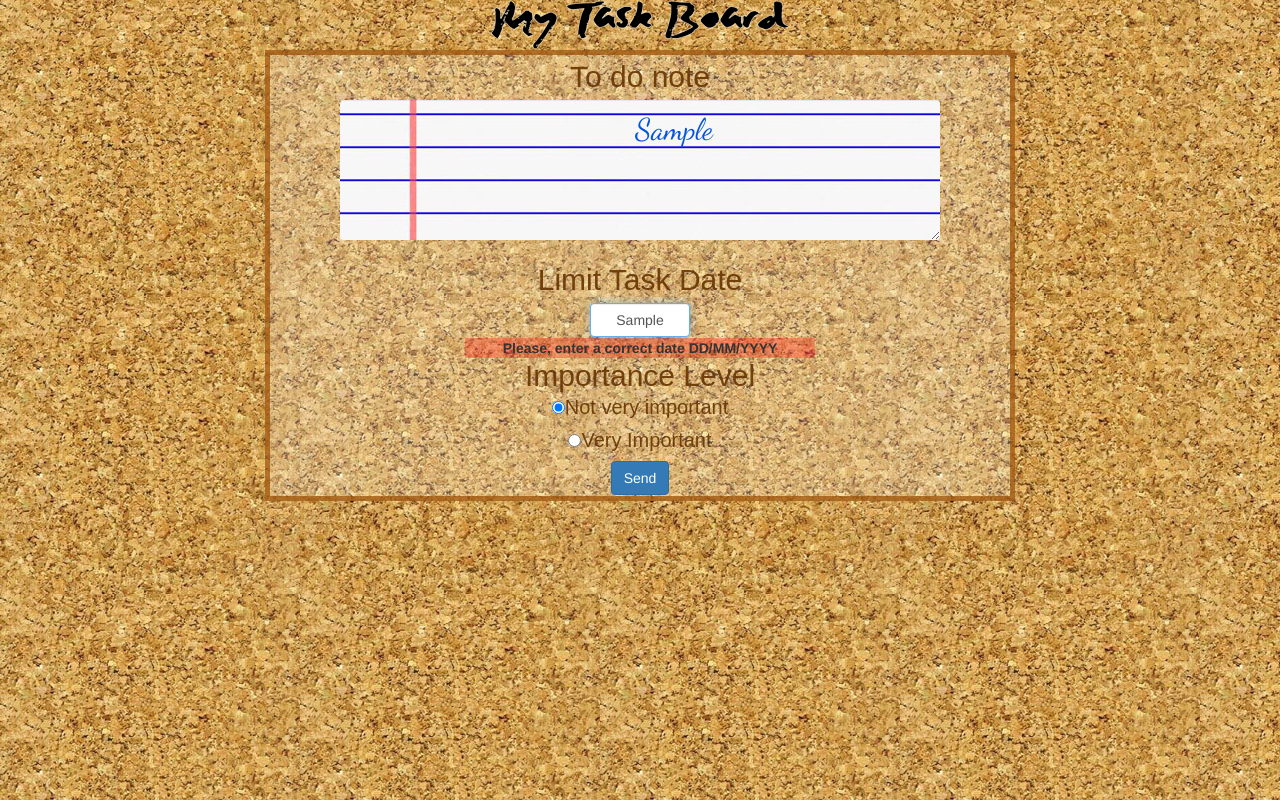
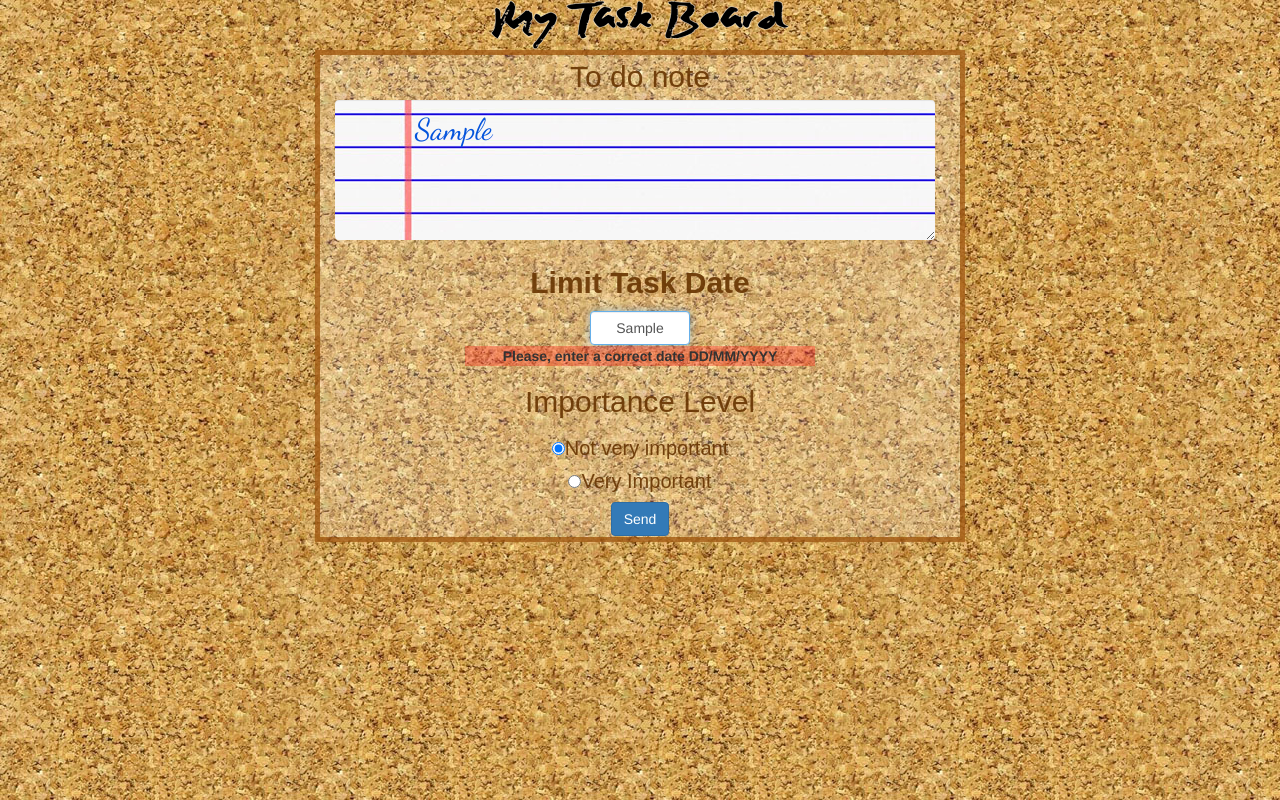
Before and after one commit to JB-Programmer/my-task-board-exercise, a plain HTML site: page index.html in a window 1280 px wide. Both pictures are taken after typing "Sample", "Sample" into the empty fields and a click on the button "Send". Drawn offline with nearby package versions, Linux system fonts and the light colour scheme.

Commit message:
Minimizing css and html code

```diff
--- a/css/main.css
+++ b/css/main.css
@@ -6,7 +6,7 @@
 #theForm {
     background-color: rgba(255, 255, 255, 0.2);
     border: 5px solid rgba(153, 76, 0, 0.7);
-    width: 750px;
+    width: 650px;
 }
 
 body {
@@ -14,6 +14,10 @@ body {
     background-repeat: repeat;
 }
 
+.need-centered {
+    text-align:center;
+    margin: 1px auto;
+}
 
 #inputText {
     height: 140px;
@@ -29,13 +33,18 @@ body {
     padding-left: 80px;
 }
 
-#divMyButton , #inputText, #dateBox, #title, #dateError, #inputBox, #noteError, #divDetailsBox, h3, #divDateBox {
-    margin: 1px auto;
-    text-align: center;
-}
 
 #dateBox {
     width: 100px;
+}
+
+
+.error {
+    background: rgba(255, 0, 0, 0.3);
+    font-weight: 700;
+    visibility: hidden;
+    width: 350px;
+    text-align: center;
 }
 
 
@@ -95,24 +104,17 @@ body {
     text-align: right;
 }
 
-.error {
-    background: rgba(255, 0, 0, 0.3);
-    font-weight: 700;
-    visibility: hidden;
-    width: 350px;
-    text-align: center;
-}
 
 .deleting {
     transition: opacity 1s;
 }
 
-@keyframes example {
+@keyframes beforeDeletingFromHTML {
     from {opacity: 1;}
     to {opacity: 0;}
 }
 
 .deletingNOW {
-    animation-name: example;
+    animation-name: beforeDeletingFromHTML;
     animation-duration: 1s;
 }
--- a/index.html
+++ b/index.html
@@ -24,40 +24,40 @@
 </head>
 
 <body>
-    <div class="container">
-        <div class="row">
-            <header>
-                    <img src="img/title.png" class="img-responsive center-block" alt="my_task_board">
-            </header>
+    <header>
+        <div class="container">
+            <div class="row">
+                        <img src="img/title.png" class="img-responsive center-block" alt="my_task_board">
+            </div>
         </div>
-    </div>
+    </header>
 
-    <form novalidate>
-
-        <div class="container" id="theForm">
+    <div class="container" id="theForm">
+        <form novalidate>
                 <div class="form-row">
-                        <div id="title" class="brownText">To do note</div>
-                        <div  class="col-7" id="inputBox">
+                    <div  class="col-3 form-group need-centered">
+                            <p id="title" class="brownText need-centered">To do note</p>
                             <textarea name="textInput" class="form-control" id="inputText" placeholder="What do you have to do?" required></textarea>
-                            <div class="error" id = "noteError">Please, enter a note</div>
-                        </div>
+                            <div class="error need-centered" id = "noteError">Please, enter a note</div>
+                    </div>
                 </div>
 
-                <div class="form-row">
-                    <div  class="col-3 form-group" id="divDateBox">
-                        <label for="dateBox" class="form-check"><h3 class="brownText">Limit Task Date</h3></label>
+                <div class="form-row need-centered">
+                    <div  class="form-group" id="divDateBox">
+                        <label for="dateBox" class="form-check brownText">Limit Task Date</label>
                 <!--I didnt use type="date" because that automatically doesnt allow letters and invalid days, months or years numbers -->
-                        <input id="dateBox" type="text" name="dateBox" class="dateBoxx form-control form-control-lg"  placeholder="dd/mm/yyyy">
-                        <div class="error" id = "dateError" required>Please, enter a correct date DD/MM/YYYY</div>
+                        <input id="dateBox" type="text" name="dateBox" class="dateBoxx form-control form-control-lg need-centered"  placeholder="dd/mm/yyyy" required>
+                        <p class="error need-centered" id = "dateError">Please, enter a correct date DD/MM/YYYY</p>
                      </div>
                 </div>
 
-                <div class="form-row form-check" id="divDetailsBox">
-                        <h3 id="importanceLevel" class="brownText">Importance Level</h3>
+                <div class="need-centered" id="divDetailsBox">
+                        <p id="importanceLevel" class="brownText">Importance Level</p>
+                    <div class="form-check">
                         <label for="normalImp" class="form-check-label brownText smallerText">
-                                <input id="normalImp" type="radio" value="Not very important" name="importance" class="mx-auto" checked="checked">Not very important
+                        <input id="normalImp" type="radio" value="Not very important" name="importance" class="mx-auto" checked="checked">Not very important
                         </label>
-
+                    </div>
                     <div class="form-check">
                         <label for="veryImp" class="form-check-label brownText smallerText">
                                 <input id="veryImp" type="radio" value="Very Important" name="importance" class="mx-auto">Very Important
@@ -66,19 +66,16 @@
                 </div>
 
 
-                <div class="form-row align-items-center" id="divMyButton">
-                    <div class="col-auto">
+                <div class="form-row need-centered" id="divMyButton">
                     <button class="btn btn-primary" id="mybutton">Send</button>
                 </div>
-                </div>
-            </div>
 
-    </form>
+        </form>
+    </div>
+
 
     <div class="container" id="postitList">
     </div>
-
-
 
 
 
--- a/javascript/script.js
+++ b/javascript/script.js
@@ -6,7 +6,7 @@ var mybutton = document.getElementById("mybutton");   //Button
 var notValidDateSpan = document.getElementById("dateError");    //Space for the dateError
 var notValidNote = document.getElementById("noteError");    //Space for the note error
 
-var postitPlace = document.getElementById("postitList"); //Space for the Post It
+var postitPlace = document.getElementById("postitList"); //Space in the HTML for the Post It
 
 
 //Valid Regex DD/MM/YYYY
@@ -27,7 +27,6 @@ var Note = function (noteText, noteDate, importance_level, idVirtual) {
     this.importance_level = importance_level;
     this.idVirtual = idVirtual;
 };
-
 
 
 function dateValidation(date) {
@@ -139,10 +138,13 @@ function resetForm() {
 var idDeleted;
 var postItToDelete;
 function removePostIt() {
+    "use Strict"
     //Detect and save the ID of the clicked parent Element
     idDeleted = this.parentElement.getAttribute("id");
     postItToDelete = document.getElementById(idDeleted);
+    //Animation to hide through opacity
     postItToDelete.className += " deletingNOW";
+    //Function that remove the div from the HTML, with a delay =  duration of the animation
     setTimeout(removeElement, 1000);
     function removeElement() {
         postItToDelete.parentElement.removeChild(postItToDelete);
@@ -151,7 +153,7 @@ function removePostIt() {
 
 //Removing the object from the array
 function removeFromArray() {
-    'use strict';
+    "use strict";
     var j;
     for (j = 0; j < noteArray.length; j += 1) {  //I need to find which position in array ocuppies the postIt removed. (id of the div = idVirtualproperty);
         if (noteArray[j].idVirtual == idDeleted) {
@@ -159,18 +161,21 @@ function removeFromArray() {
             noteArray.splice(j, 1);
         }
     }
-    saveToLocalStorage(noteArray);
+    saveToLocalStorage(noteArray); //EXPLICAR POR QUE ALMACENO TODO Y NO UNA A UNA
 }
+
+
 
 //Save notes in Local Storage
 var lastSessionNoteArrayString;
 function saveToLocalStorage(a) {
     lastSessionNoteArrayString = JSON.stringify(a);
     localStorage.setItem("lastSessionNoteArrayJSON", lastSessionNoteArrayString);
-    return a;
 }
 
-//Get notes from Local Storage
+
+
+//Get notes from Local Storage. I decided to save it in an unique string, and not each note in a different string so as to preserve the order when I send them to the HTML and when I add new not after getting the last notes from the HTML.
 var lastNoteArrayString;
 var lastNoteArrayParse;
 var lastIdNo;
```
Also changed, not shown: 1 other file.
